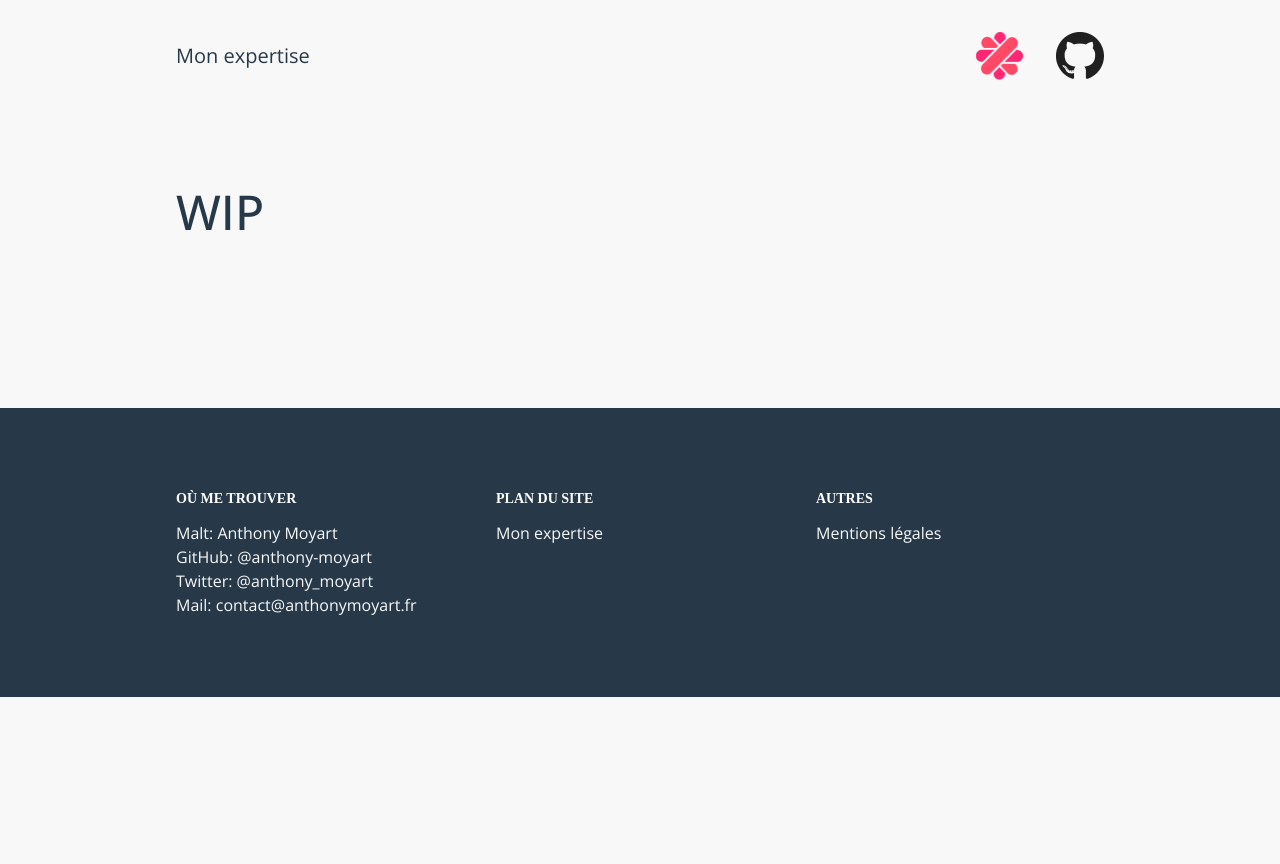
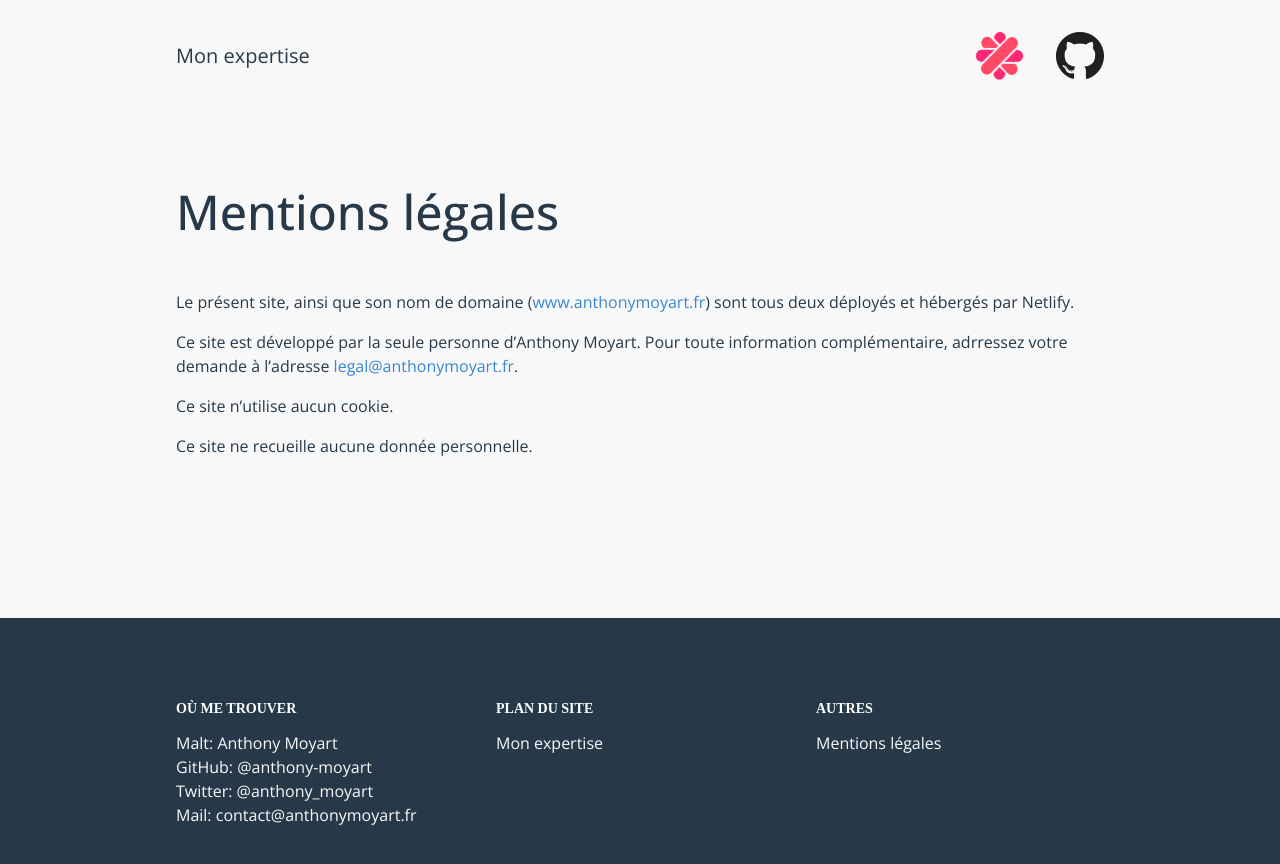
Before and after one commit to anthony-moyart/anthonymoyart.fr, a Next.js app: page /legals in a window 1280 px wide. Shown: the top 864 px of the page. Before the commit the page ends 800 px from the top, so only its background shows below. Built offline with nearby package versions, Linux system fonts and the light colour scheme.

Commit message:
[pages/legals] add the legal information

```diff
--- a/pages/legals.tsx
+++ b/pages/legals.tsx
@@ -5,7 +5,26 @@ export default function Legals() {
     return <>
         <Header />
         <div className="container">
-            <h1>WIP</h1>
+            <h1>Mentions légales</h1>
+
+            <p>
+                Le présent site, ainsi que son nom de domaine (<a
+                href="https://www.anthonymoyart.fr/">www.anthonymoyart.fr</a>) sont tous deux déployés et hébergés par
+                Netlify.
+            </p>
+
+            <p>
+                Ce site est développé par la seule personne d’Anthony Moyart. Pour toute information complémentaire,
+                adrressez votre demande à l’adresse <a href="mailto:legal@anthonymoyart.fr">legal@anthonymoyart.fr</a>.
+            </p>
+
+            <p>
+                Ce site n’utilise aucun cookie.
+            </p>
+
+            <p>
+                Ce site ne recueille aucune donnée personnelle.
+            </p>
         </div>
         <Footer />
     </>
```
